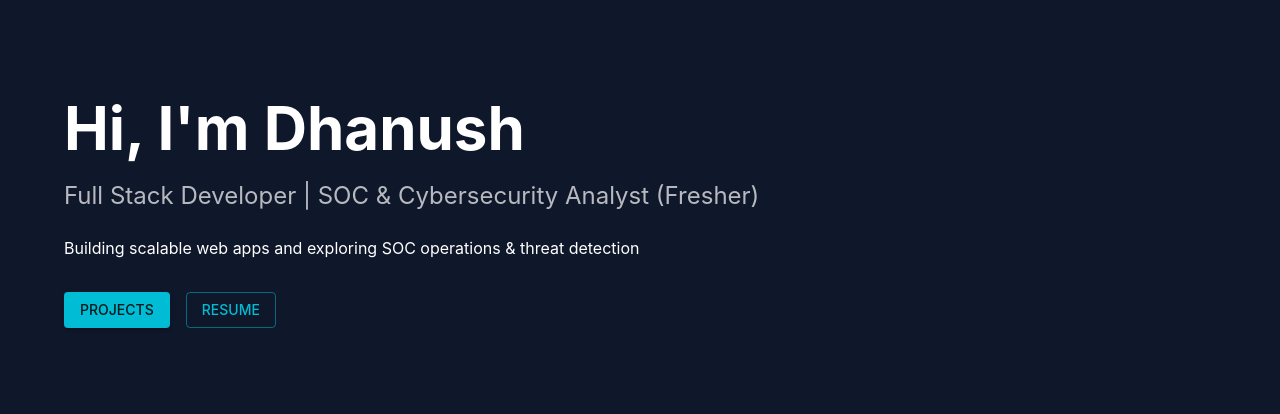
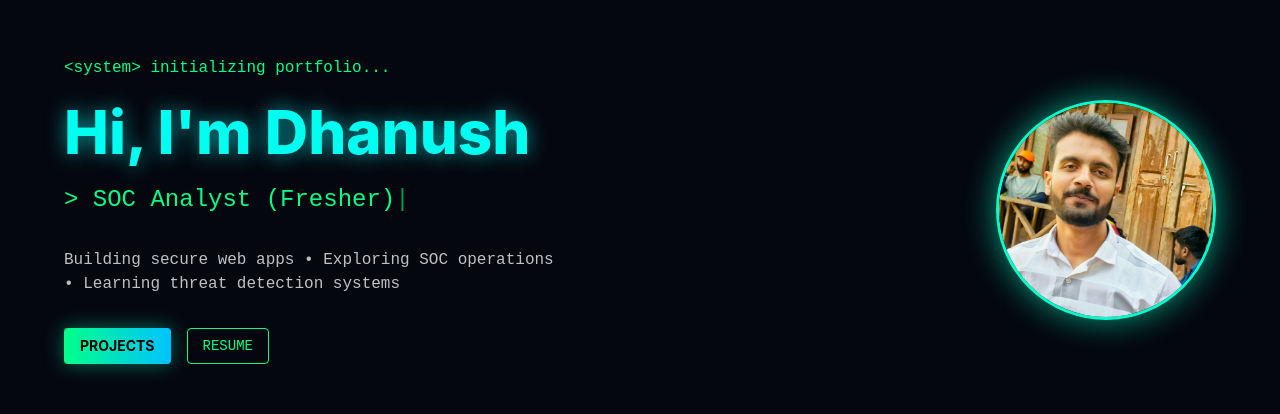
Before and after one commit to cgdhanush/portfolio, a React (Vite) app: page / in a window 1280 px wide. Shown: the part 190-604 px from the top of the page. Built offline with nearby package versions, Linux system fonts and the light colour scheme.

Commit message:
added hero component

```diff
--- a/src/components/Hero.tsx
+++ b/src/components/Hero.tsx
@@ -1,17 +1,96 @@
-import { Container, Typography, Button, Stack } from "@mui/material";
+import { Container, Typography, Button, Stack, Box, Avatar } from "@mui/material";
+import { useEffect, useState } from "react";
+import profileImg from "../assets/profile.jpg";
+
+const roles = [
+  "Full Stack Developer",
+  "SOC Analyst (Fresher)",
+  "Cybersecurity Enthusiast",
+  "Bug Hunter Mode: ON",
+];
 
 const Hero = () => {
+  const [text, setText] = useState("");
+  const [index, setIndex] = useState(0);
+  const [roleIndex, setRoleIndex] = useState(0);
+
+  useEffect(() => {
+    const current = roles[roleIndex];
+
+    if (index < current.length) {
+      const timeout = setTimeout(() => {
+        setText((prev) => prev + current[index]);
+        setIndex(index + 1);
+      }, 80);
+
+      return () => clearTimeout(timeout);
+    } else {
+      const timeout = setTimeout(() => {
+        setText("");
+        setIndex(0);
+        setRoleIndex((prev) => (prev + 1) % roles.length);
+      }, 1500);
+
+      return () => clearTimeout(timeout);
+    }
+  }, [index, roleIndex]);
+
   return (
+    <Box
+      sx={{
+        minHeight: "100vh",
+        display: "flex",
+        alignItems: "center",
+        background: "#05070f",
+        color: "#00ffcc",
+        position: "relative",
+        overflow: "hidden",
+      }}
+    >
+      {/* grid background */}
+      <Box
+        sx={{
+          position: "absolute",
+          inset: 0,
+          backgroundImage:
+            "linear-gradient(rgba(0,255,204,0.05) 1px, transparent 1px), linear-gradient(90deg, rgba(0,255,204,0.05) 1px, transparent 1px)",
+          backgroundSize: "40px 40px",
+          opacity: 0.2,
+        }}
+      />
+
       <Container
         maxWidth="lg"
         sx={{
-        minHeight: "100vh",
           display: "flex",
-        flexDirection: "column",
-        justifyContent: "center",
+          justifyContent: "space-between",
+          alignItems: "center",
+          flexDirection: { xs: "column", md: "row" },
+          gap: 5,
+          position: "relative",
+          zIndex: 2,
         }}
       >
-      <Typography variant="h2" sx={{ fontWeight: 700 }}>
+        {/* LEFT SIDE TEXT */}
+        <Box>
+          <Typography
+            sx={{
+              fontFamily: "monospace",
+              color: "#00ff88",
+              mb: 2,
+            }}
+          >
+            {"<system>"} initializing portfolio...
+          </Typography>
+
+          <Typography
+            variant="h2"
+            sx={{
+              fontWeight: 800,
+              color: "#00fff0",
+              textShadow: "0 0 20px rgba(0,255,255,0.6)",
+            }}
+          >
             Hi, I'm Dhanush
           </Typography>
 
@@ -19,28 +98,86 @@ const Hero = () => {
             variant="h5"
             sx={{
               mt: 2,
-          color: "text.secondary",
+              fontFamily: "monospace",
+              color: "#00ff88",
+              minHeight: 40,
             }}
           >
-        Full Stack Developer | SOC & Cybersecurity Analyst (Fresher)
+            {">"} {text}
+            <span style={{ opacity: 0.6 }}>|</span>
           </Typography>
 
           <Typography
             sx={{
               mt: 3,
-          maxWidth: 700,
+              maxWidth: 500,
+              color: "rgba(255,255,255,0.75)",
+              fontFamily: "monospace",
             }}
           >
-        Building scalable web apps and exploring SOC operations & threat
-        detection
+            Building secure web apps • Exploring SOC operations • Learning threat detection systems
           </Typography>
 
           <Stack direction="row" spacing={2} sx={{ mt: 4 }}>
-        <Button variant="contained">Projects</Button>
+            <Button
+              variant="contained"
+              sx={{
+                background: "linear-gradient(90deg, #00ff88, #00c2ff)",
+                color: "#000",
+                fontWeight: "bold",
+                boxShadow: "0 0 20px rgba(0,255,200,0.4)",
+              }}
+            >
+              PROJECTS
+            </Button>
 
-        <Button variant="outlined">Resume</Button>
+            <Button
+              variant="outlined"
+              sx={{
+                borderColor: "#00ff88",
+                color: "#00ff88",
+                fontFamily: "monospace",
+              }}
+            >
+              RESUME
+            </Button>
           </Stack>
+        </Box>
+
+        {/* RIGHT SIDE IMAGE */}
+        <Box
+          sx={{
+            position: "relative",
+            display: "flex",
+            justifyContent: "center",
+            alignItems: "center",
+          }}
+        >
+          {/* glow ring */}
+          <Box
+            sx={{
+              position: "absolute",
+              width: 260,
+              height: 260,
+              borderRadius: "50%",
+              background:
+                "radial-gradient(circle, rgba(0,255,200,0.4), transparent 70%)",
+              filter: "blur(20px)",
+            }}
+          />
+
+          <Avatar
+            src={profileImg}
+            sx={{
+              width: 220,
+              height: 220,
+              border: "3px solid #00ffcc",
+              boxShadow: "0 0 30px rgba(0,255,200,0.5)",
+            }}
+          />
+        </Box>
       </Container>
+    </Box>
   );
 };
 
```
Also changed, not shown: src/assets/profile.jpg (added). Lines whose indentation alone changed are shown as unchanged.
